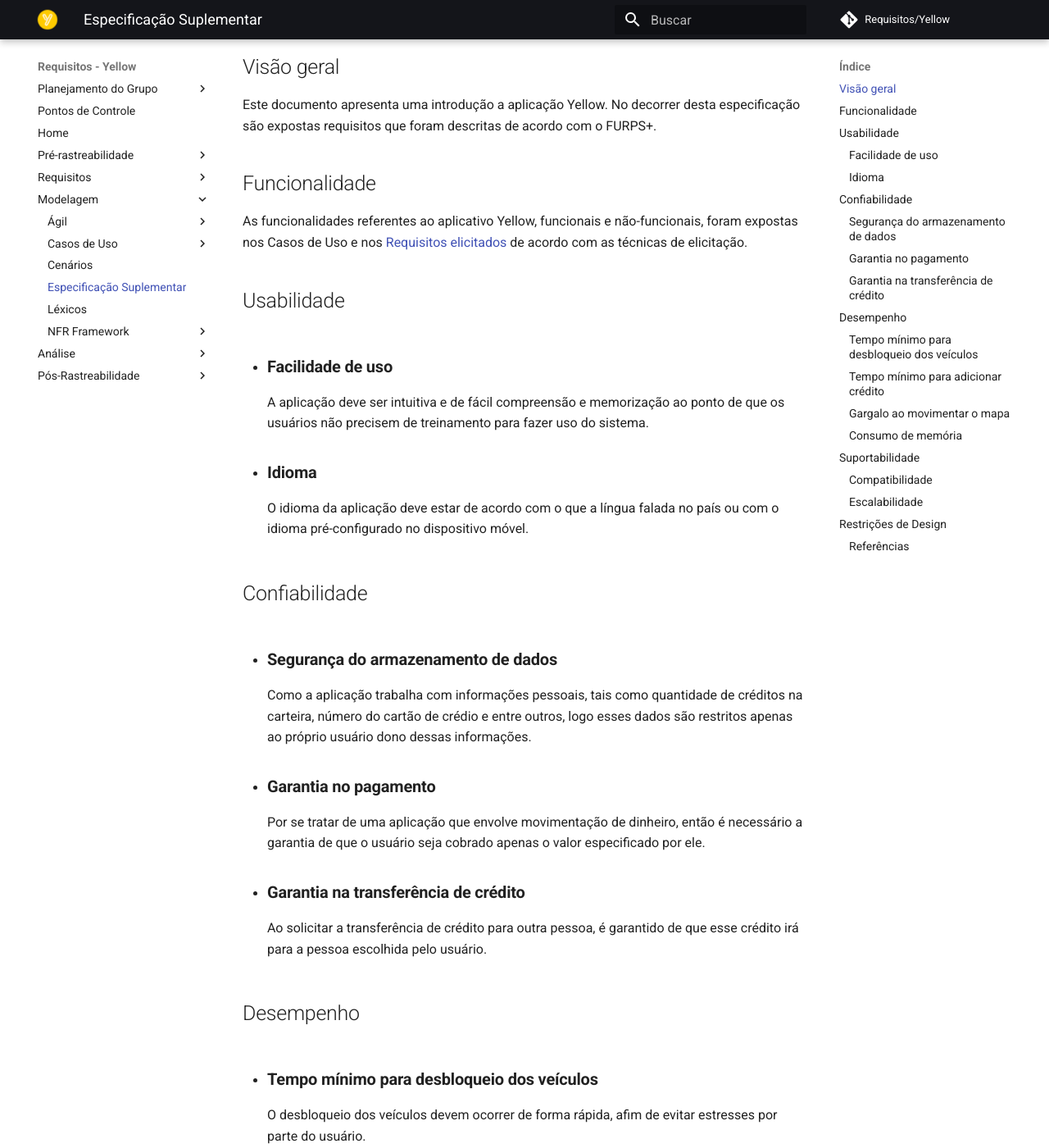
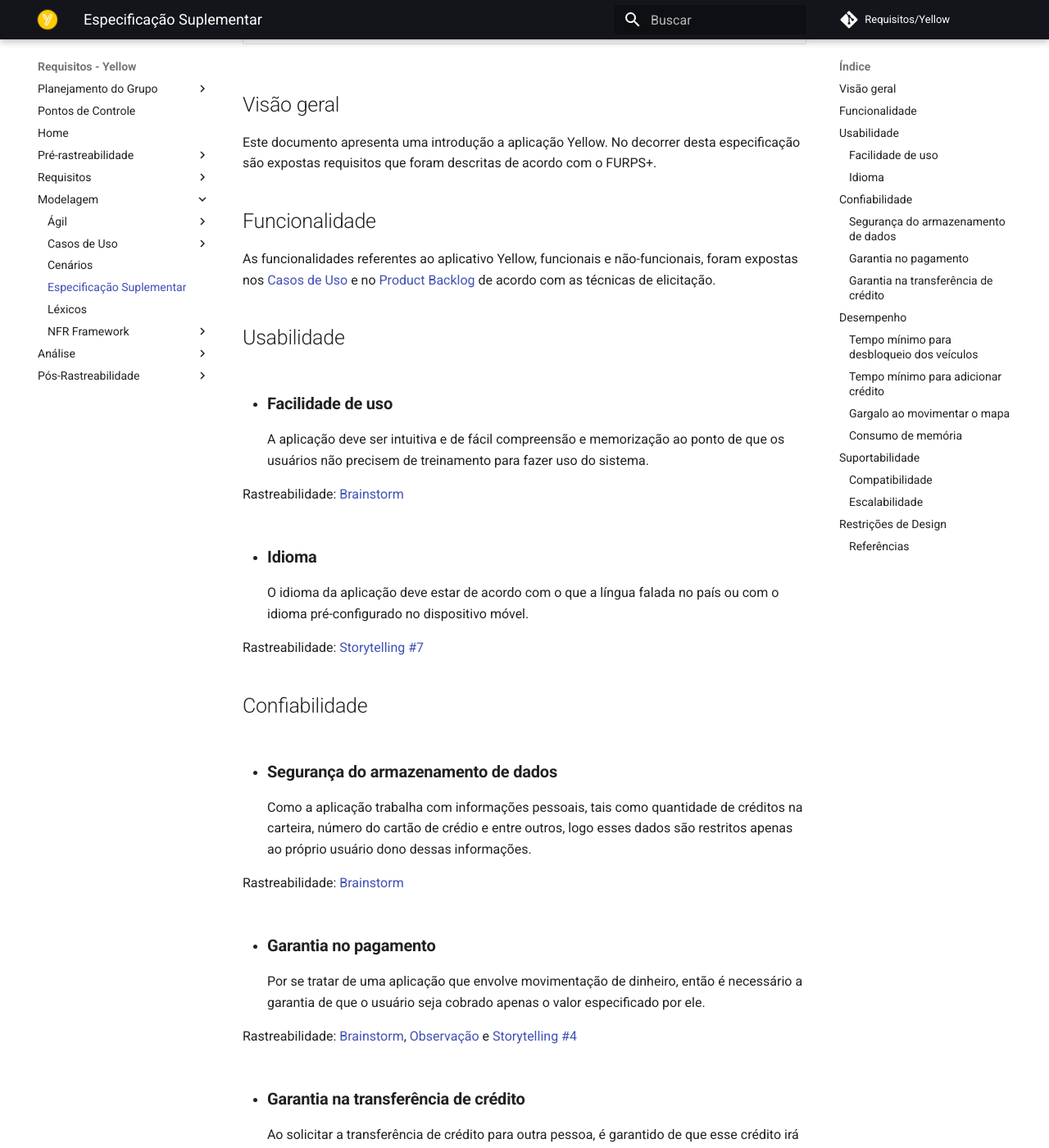
Before and after one commit to me42th/2019.2-Yellow, an MkDocs documentation site: the page built from docs/modelagem/especificacao_suplementar.md, in a window 1280 px wide and 1400 px high, scrolled down 844 px. Shown: the whole window at 82% size. Built offline with MkDocs 1.6.1 and Material for MkDocs 9.7.7, drawn with Linux system fonts in a browser that asks for light colours; comment, search, counter and statistics services are not loaded; some of the changed text lies outside the part shown.

Commit message:
Adicionado rastreabilidade ao documento

```diff
--- a/docs/modelagem/especificacao_suplementar.md
+++ b/docs/modelagem/especificacao_suplementar.md
@@ -2,6 +2,7 @@
 |------|------| --------  |-------- | -----|
 |1.0| Lucas Gomes | Criou o documento. |30/09/2019| Remoto, via Google Drive|
 |1.1| Lucas Gomes | Atualizou o documento. |18/11/2019| Remoto, via Google Drive|
+|1.2| Lucas Gomes | Atualizou a rastreabilidade. |22/11/2019| Remoto, via Google Drive|
 
 # Especificação Suplementar
 
@@ -29,52 +30,76 @@
 
 ## Funcionalidade
 
-As funcionalidades referentes ao aplicativo Yellow, funcionais e não-funcionais, foram expostas nos Casos de Uso e nos [Requisitos elicitados](https://github.com/Requisitos-de-Software/2019.2-Yellow/blob/master/docs/elicitacao/requisitos/requisitos_elicitados.md) de acordo com as técnicas de elicitação.
+As funcionalidades referentes ao aplicativo Yellow, funcionais e não-funcionais, foram expostas nos [Casos de Uso](https://github.com/Requisitos-de-Software/2019.2-Yellow/blob/master/docs/modelagem/casos_de_uso_v2.md) e no [Product Backlog](https://github.com/Requisitos-de-Software/2019.2-Yellow/blob/master/docs/modelagem/agil_v2.md) de acordo com as técnicas de elicitação.
 
 ## Usabilidade
 
 - ### **Facilidade de uso**
 A aplicação deve ser intuitiva e de fácil compreensão e memorização ao ponto de que os usuários não precisem de treinamento para fazer uso do sistema.
 
+Rastreabilidade: [Brainstorm](https://github.com/Requisitos-de-Software/2019.2-Yellow/blob/master/docs/elicitacao/requisitos/brainstorm_v1.md)
+
 - ### **Idioma**
 O idioma da aplicação deve estar de acordo com o que a língua falada no país ou com o idioma pré-configurado no dispositivo móvel.
+
+Rastreabilidade: [Storytelling #7](https://github.com/Requisitos-de-Software/2019.2-Yellow/blob/master/docs/elicitacao/requisitos/storytelling_v1.md/#storytelling-7)
 
 ## Confiabilidade
 
 - ### **Segurança do armazenamento de dados**
 Como a aplicação trabalha com informações pessoais, tais como quantidade de créditos na carteira, número do cartão de crédio e entre outros, logo esses dados são restritos apenas ao próprio usuário dono dessas informações.
 
+Rastreabilidade: [Brainstorm](https://github.com/Requisitos-de-Software/2019.2-Yellow/blob/master/docs/elicitacao/requisitos/brainstorm_v1.md)
+
 - ### **Garantia no pagamento**
 Por se tratar de uma aplicação que envolve movimentação de dinheiro, então é necessário a garantia de que o usuário seja cobrado apenas o valor especificado por ele.
 
+Rastreabilidade: [Brainstorm](https://github.com/Requisitos-de-Software/2019.2-Yellow/blob/master/docs/elicitacao/requisitos/brainstorm_v1.md), [Observação](https://github.com/Requisitos-de-Software/2019.2-Yellow/blob/master/docs/elicitacao/requisitos/observacao.md) e [Storytelling #4](https://github.com/Requisitos-de-Software/2019.2-Yellow/blob/master/docs/elicitacao/requisitos/storytelling_v1.md/#storytelling-4)
+
 - ### **Garantia na transferência de crédito**
 Ao solicitar a transferência de crédito para outra pessoa, é garantido de que esse crédito irá para a pessoa escolhida pelo usuário.
+
+Rastreabilidade: [Análise de Protocolo](https://github.com/Requisitos-de-Software/2019.2-Yellow/blob/master/docs/elicitacao/requisitos/analise_protocolo.md), [Instropecção](https://github.com/Requisitos-de-Software/2019.2-Yellow/blob/master/docs/elicitacao/requisitos/introspeccao.md) e [Observação](https://github.com/Requisitos-de-Software/2019.2-Yellow/blob/master/docs/elicitacao/requisitos/observacao.md)
 
 ## Desempenho
 
 - ### **Tempo mínimo para desbloqueio dos veículos**
 O desbloqueio dos veículos devem ocorrer de forma rápida, afim de evitar estresses por parte do usuário.
 
+Rastreabilidade: [Entrevista](https://github.com/Requisitos-de-Software/2019.2-Yellow/blob/master/docs/elicitacao/requisitos/entrevista.md)
+
 - ### **Tempo mínimo para adicionar crédito**
 É necessário que o usuário receba os créditos de forma imediata logo após concluir o processo de adição de créditos.
+
+Rastreabilidade: [Brainstorm](https://github.com/Requisitos-de-Software/2019.2-Yellow/blob/master/docs/elicitacao/requisitos/brainstorm_v1.md), [Entrevista](https://github.com/Requisitos-de-Software/2019.2-Yellow/blob/master/docs/elicitacao/requisitos/entrevista.md), [Observação](https://github.com/Requisitos-de-Software/2019.2-Yellow/blob/master/docs/elicitacao/requisitos/observacao.md) e [Storytelling #4](https://github.com/Requisitos-de-Software/2019.2-Yellow/blob/master/docs/elicitacao/requisitos/storytelling_v1.md/#storytelling-4)
 
 - ### **Gargalo ao movimentar o mapa**
 A aplicação deve mostrar o mínimo de gargalo possível quando o usuário movimentar o mapa em busca de algum veículo.
 
+Rastreabilidade: Não possui
+
 - ### **Consumo de memória**
 É necessário que a aplicação tenha um consumo de memória razóavel para evitar gargalos em dispositivos cujo o sistema operacional não seja atual.
+
+Rastreabilidade: Não possui
 
 ## Suportabilidade
 
 - ### **Compatibilidade**
 A aplicação da Yellow está disponível apenas para dispositivos móveis, mais especificamente nos sistemas operacionais iOS e Android.
 
+Rastreabilidade: Não possui
+
 - ### **Escalabilidade**
 A aplicação deve suportar uma grande quantidade de acesso simultâneo sem prejudicar o uso pela parte do usuário.
+
+Rastreabilidade: Não possui
 
 ## Restrições de Design
 
 O design da aplicação deverá estar de acordo com as diretrizes de desenvolvimento do sistema operacional que está sendo desenvolvido. E, a aplicação deve ter detalhes amarelos por conta do nome do sistema, Yellow.
+
+Rastreabilidade: [Análise de Protocolo](https://github.com/Requisitos-de-Software/2019.2-Yellow/blob/master/docs/elicitacao/requisitos/analise_protocolo.md)
 
 
 ### Referências
```
